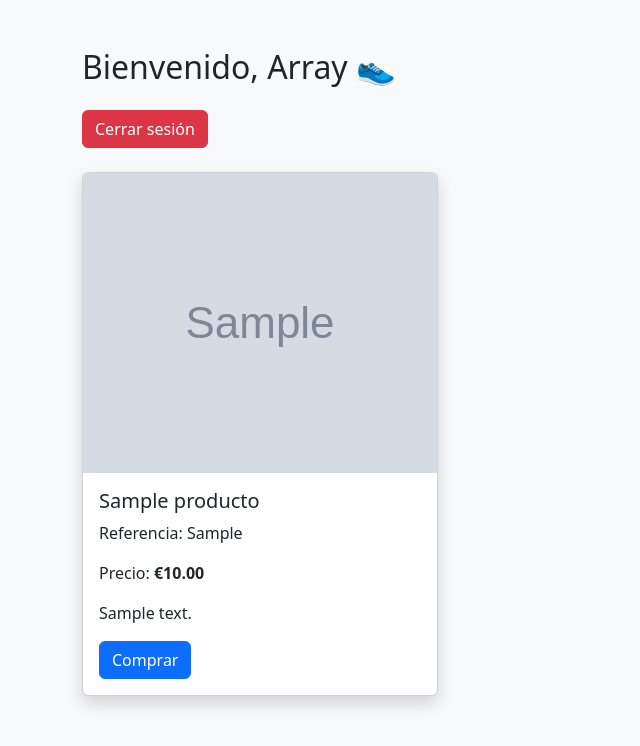
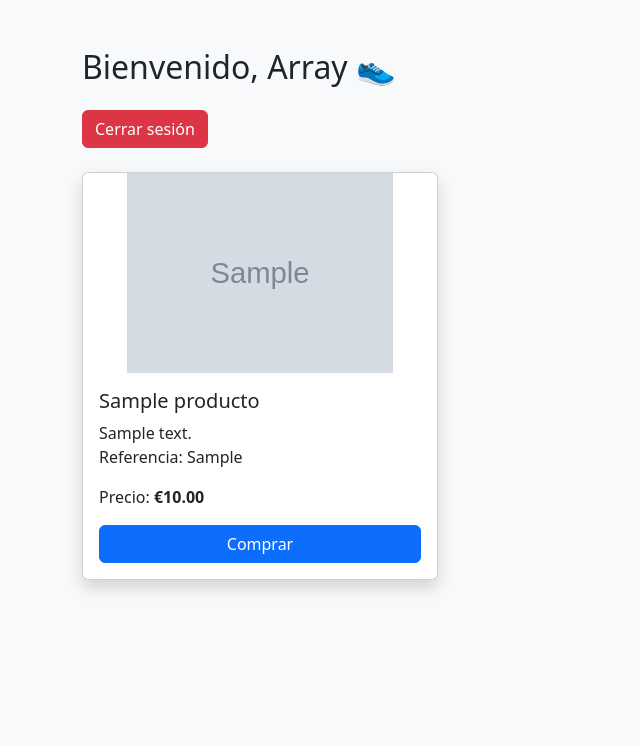
Before and after one commit to Hectoke24/Practica_final_3_evaluacion, a PHP site: page /tienda.php in a window 1280 px wide. Shown: the top 746 px of the page, without its empty margins (0-640 px from the left). Run offline with PHP 8.4, Linux system fonts and the light colour scheme; the visitor is signed in with stand-in values (Sample User, id 1); tables that the repository leaves empty or names only in its code hold one stand-in row (values such as "Sample post"); grey boxes marked "Sample" are stand-in pictures.

Commit message:
Modificacion en tienda.html y .php

```diff
--- a/tienda.php
+++ b/tienda.php
@@ -9,11 +9,21 @@ require_once("conexion.php");
 ?>
 <!DOCTYPE html>
 <html lang="es">
+
 <head>
     <meta charset="UTF-8">
     <title>Tienda de Zapatillas</title>
     <link href="https://cdn.jsdelivr.net/npm/bootstrap@5.3.0/dist/css/bootstrap.min.css" rel="stylesheet">
+    <style>
+        .imagen-producto {
+            height: 200px;
+            object-fit: contain;
+            width: 100%;
+        }
+    </style>
+
 </head>
+
 <body class="bg-light">
     <div class="container mt-5">
         <h2 class="mb-4">Bienvenido, <?php echo $_SESSION['usuario']; ?> 👟</h2>
@@ -25,25 +35,34 @@ require_once("conexion.php");
             $result = $conn->query($sql);
 
             while ($producto = $result->fetch_assoc()) {
-            ?>
+                ?>
                 <div class="col-md-4 mb-4">
-                    <div class="card h-100 shadow">
+                    <div class="card h-100 shadow d-flex flex-column">
                         <!-- Imagen del producto -->
-                        <img src="<?php echo htmlspecialchars($producto['imagen']); ?>" class="card-img-top" alt="<?php echo htmlspecialchars($producto['nombre']); ?>" style="height: 300px; object-fit: cover;">
+                        <img src="<?php echo htmlspecialchars($producto['imagen']); ?>" class="card-img-top imagen-producto"
+                            alt="<?php echo htmlspecialchars($producto['nombre']); ?>">
 
-                        <div class="card-body">
-                            <h5 class="card-title"><?php echo htmlspecialchars($producto['nombre']); ?></h5>
-                            <p class="card-text">Referencia: <?php echo $producto['referencia']; ?></p>
-                            <p class="card-text">Precio: <strong>€<?php echo number_format($producto['precio'], 2); ?></strong></p>
-                            <p class="card-text"><?php echo htmlspecialchars($producto['descripcion']); ?></p>
-                            <a href="#" class="btn btn-primary">Comprar</a>
+                        <div class="card-body d-flex flex-column justify-content-between">
+                            <div>
+                                <h5 class="card-title"><?php echo htmlspecialchars($producto['nombre']); ?></h5>
+                                <p class="card-text"><?php echo htmlspecialchars($producto['descripcion']); ?></p>
+                            </div>
+                            <div class="mt-auto">
+                                <p class="card-text">Referencia: <?php echo $producto['referencia']; ?></p>
+                                <p class="card-text">Precio:
+                                    <strong>€<?php echo number_format($producto['precio'], 2); ?></strong>
+                                </p>
+                                <a href="#" class="btn btn-primary w-100">Comprar</a>
+                            </div>
                         </div>
                     </div>
                 </div>
-            <?php
+
+                <?php
             }
             ?>
         </div>
     </div>
 </body>
+
 </html>
```
Also changed, not shown: tienda.html (+42 -5 lines).
